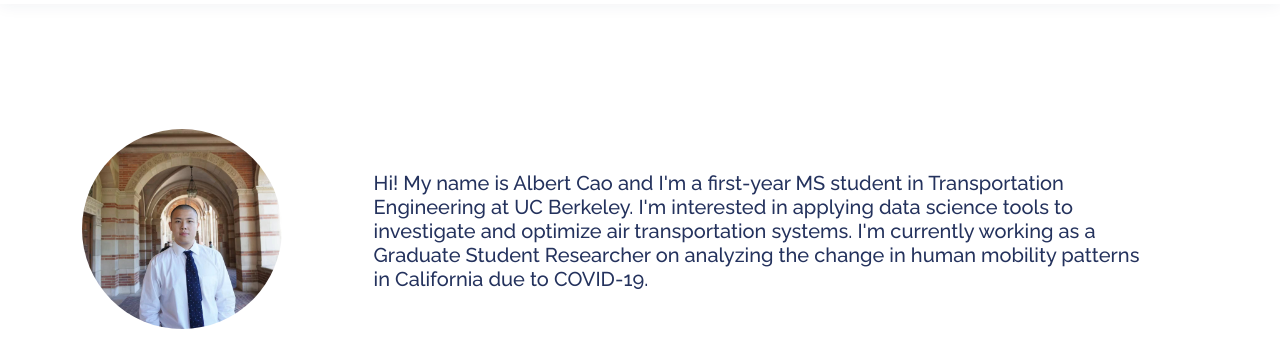
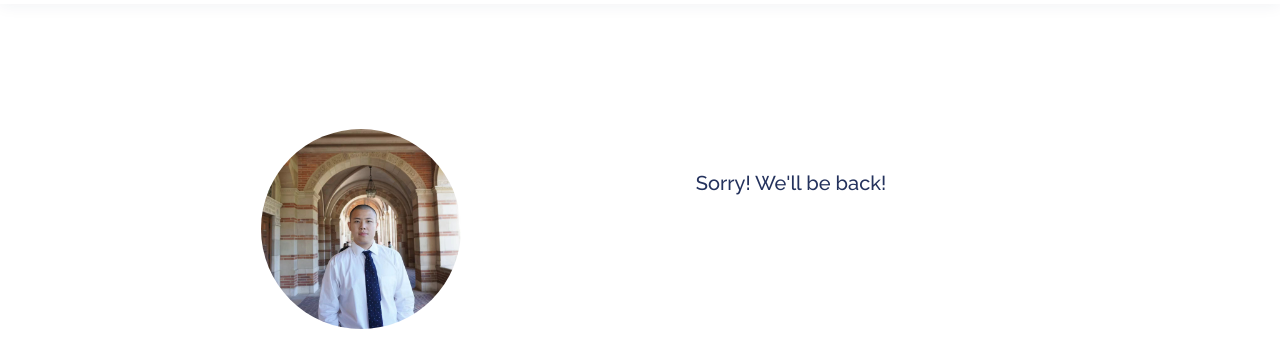
Before and after one commit to caoalbert/caoalbert.github.io, a plain HTML site: page index.html in a window 1280 px wide. Shown: the part 69-410 px from the top of the page. Drawn offline with nearby package versions, Linux system fonts and the light colour scheme; a script that the page names is missing.

Commit message:
Update index.html

```diff
--- a/index.html
+++ b/index.html
@@ -93,9 +93,7 @@
         <br>
         <br>
         <h5 class="introbody">
-          Hi! My name is Albert Cao and I'm a first-year MS student in Transportation Engineering at UC Berkeley.
-          I'm interested in applying data science tools to investigate and optimize air transportation systems. I'm currently working as a
-          Graduate Student Researcher on analyzing the change in human mobility patterns in California due to COVID-19.
+         Sorry! We'll be back!
         </h5>
         <br>
           <br>
```
